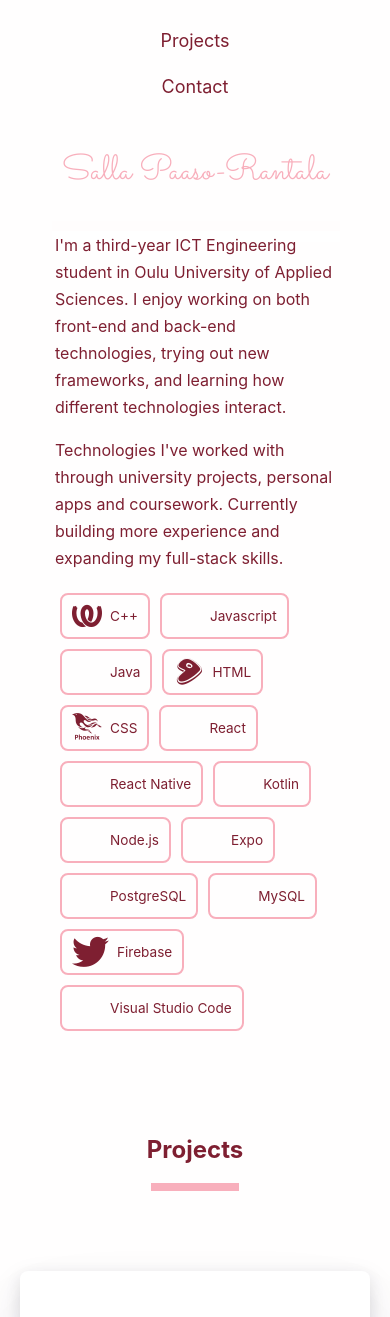
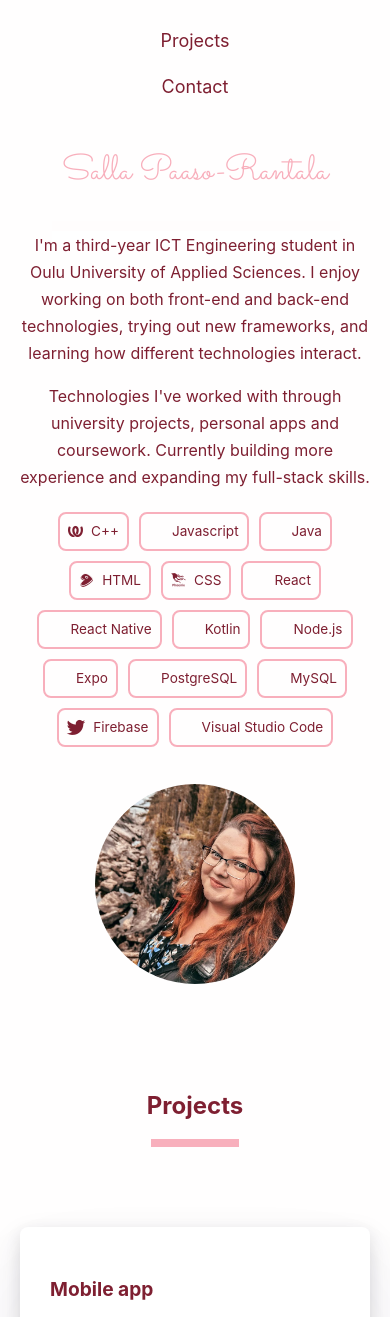
Before and after one commit to SallaPR/portfolio, a React (Create React App) app: page / in a window 390 px wide. Shown: the top 1317 px of the page. Built offline with nearby package versions, Linux system fonts and the light colour scheme; some icons are missing; a web font is replaced by a local one.

Commit message:
added image to home page

```diff
--- a/src/pages/Home.css
+++ b/src/pages/Home.css
@@ -1,6 +1,25 @@
 #about {
   width: 80%;
   margin: auto;
+}
+
+.about-container {
+  display: flex;
+  align-items: center;
+  justify-content: space-between;
+  gap: 2rem;
+  flex-wrap: wrap;
+}
+
+.about-content {
+  flex: 1;
+}
+
+.about-image img {
+  width: 300px;
+  height: 300px;
+  object-fit: cover;
+  border-radius: 50%;
 }
 
 .skills {
@@ -23,3 +42,44 @@
 .skill-icon {
   font-size: 30px;
 }
+
+@media (max-width: 850px) {
+  .about-container {
+    flex-direction: column;
+    text-align: center;
+  }
+
+  .skills {
+    justify-content: center;
+  }
+
+  .about-image {
+    order: 2;
+  }
+
+  .about-image img {
+    width: 250px;
+    height: 250px;
+  }
+}
+
+@media (max-width: 425px) {
+  #about {
+  width: 100%;
+}
+
+  .skill-icon {
+  font-size: 15px;
+}
+
+.skill {
+
+  padding: 4px 8px;
+
+}
+
+  .about-image img {
+    width: 200px;
+    height: 200px;
+  }
+}
--- a/src/pages/Home.js
+++ b/src/pages/Home.js
@@ -5,10 +5,12 @@ const Home = () => {
   return (
     <>
       <section id="about">
+        <div className="about-container">
+          <div className="about-content">
             <p>
-          I'm a third-year ICT Engineering student in Oulu University of Applied Sciences.
-          I enjoy working on both front-end and back-end technologies, trying out new
-          frameworks, and learning how different technologies interact.
+              I'm a third-year ICT Engineering student in Oulu University of Applied
+              Sciences. I enjoy working on both front-end and back-end technologies,
+              trying out new frameworks, and learning how different technologies interact.
             </p>
             <p>
               Technologies I've worked with through university projects, personal apps and
@@ -74,6 +76,11 @@ const Home = () => {
                 <span className="skill-text">Visual Studio Code</span>
               </div>
             </div>
+          </div>
+          <div className="about-image">
+            <img src={`${process.env.PUBLIC_URL}/images/pfp.jpeg`} alt="Profile photo" />
+          </div>
+        </div>
       </section>
 
       <Projects />
```
Also changed, not shown: public/images/pfp.jpeg (added). Lines whose indentation alone changed are shown as unchanged.
